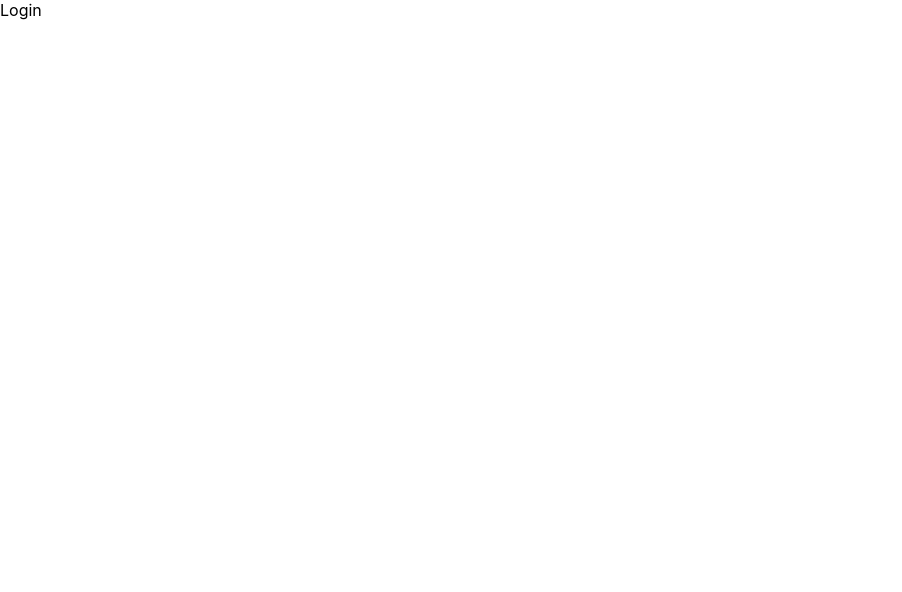
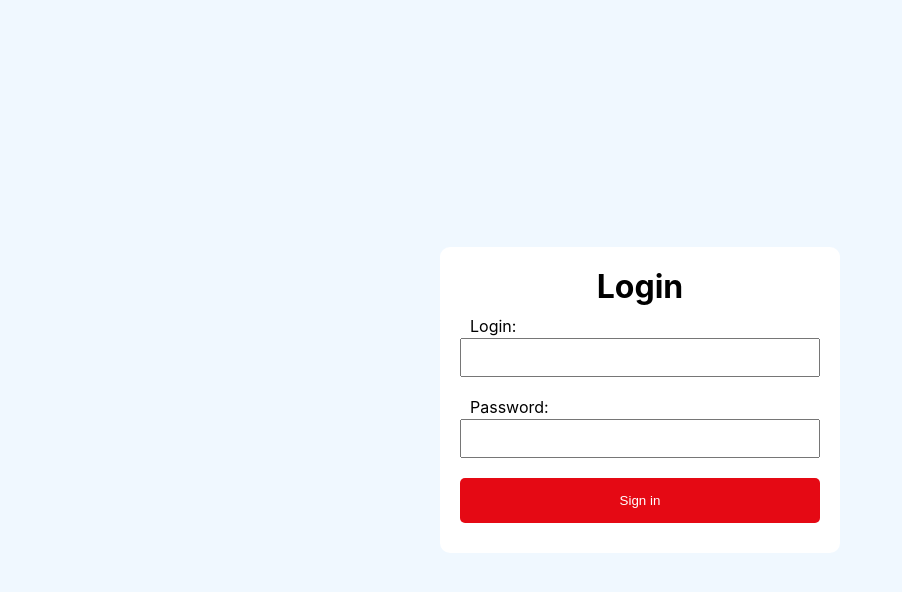
Before and after one commit to ViacheslavRudenko/Table_task, a React (Create React App) app: page /login in a window 1280 px wide. Shown: the top 592 px of the page, without its empty margins (0-902 px from the left). Built offline with nearby package versions, Linux system fonts and the light colour scheme.

Commit message:
add custom Form

```diff
--- /dev/null
+++ b/src/Components/Form/Form.tsx
@@ -0,0 +1,55 @@
+import { ChangeEvent, FC, FormEvent } from "react";
+import CustomInput from "./Input";
+import "./index.css";
+import { FormDataTypes } from "./types";
+
+const CustomForm: FC<CustomFormProps> = ({
+  formValue,
+  setFormValue,
+  title,
+  formData,
+}) => {
+  const handleChange = (e: ChangeEvent<HTMLInputElement>) => {
+    const { name, value } = e.target;
+    setFormValue({
+      ...formValue,
+      [name]: value,
+    });
+  };
+
+  const handleSubmit = (e: FormEvent<HTMLFormElement>) => {
+    e.preventDefault();
+    console.log("Form data submitted:", formValue);
+  };
+
+  return (
+    <div className="form-container">
+      <h1>{title}</h1>
+      <form onSubmit={handleSubmit}>
+        {formData.map((data: FormDataTypes) => (
+          <CustomInput
+            key={data.name}
+            value={formValue[data.name]}
+            handleChange={handleChange}
+            name={data.name}
+            label={data.label}
+            type={data?.type}
+          />
+        ))}
+
+        <div className="form-group">
+          <input type="submit" value="Sign in" />
+        </div>
+      </form>
+    </div>
+  );
+};
+
+export default CustomForm;
+
+type CustomFormProps = {
+  formValue: any;
+  setFormValue: any;
+  title: string;
+  formData: FormDataTypes[];
+};
--- /dev/null
+++ b/src/Components/Form/Input.tsx
@@ -0,0 +1,34 @@
+import { FC, ChangeEvent } from "react";
+import "./index.css";
+import { FormDataType } from "./types";
+
+const CustomInput: FC<CustomInputProps> = ({
+  value,
+  handleChange,
+  name,
+  type = "text",
+  label,
+}) => {
+  return (
+    <div className="form-group">
+      <label>{label}:</label>
+      <input
+        type={type}
+        name={name}
+        value={value}
+        onChange={handleChange}
+        required
+      />
+    </div>
+  );
+};
+
+export default CustomInput;
+
+type CustomInputProps = {
+  value: string;
+  handleChange: (e: ChangeEvent<HTMLInputElement>) => void;
+  name: string;
+  type?: FormDataType;
+  label: string;
+};
--- /dev/null
+++ b/src/Components/Form/index.css
@@ -0,0 +1,39 @@
+.form-container {
+  width: 100%;
+  max-width: 400px;
+  border-radius: 10px;
+  background-color: #fff;
+  position: absolute;
+  top: 50%;
+  left: 50%;
+  transform: translate(-50%, -50%);
+  padding: 20px;
+}
+
+.form-container h1 {
+  text-align: center;
+}
+
+.form-group {
+  padding: 10px 0;
+}
+
+.form-group label {
+  display: block;
+  padding-left: 10px;
+  padding-bottom: 2px;
+}
+
+.form-group input {
+  width: 100%;
+  padding: 10px;
+}
+
+.form-group input[type="submit"] {
+  background: #e50914;
+  color: #fff;
+  border: none;
+  padding: 15px;
+  border-radius: 5px;
+  cursor: pointer;
+}
--- /dev/null
+++ b/src/Components/Form/types.ts
@@ -0,0 +1,7 @@
+export type FormDataTypes = {
+    type?: FormDataType,
+    name: string,
+    label: string,
+}
+
+export type FormDataType = "text" | "password" | "submit" | undefined
--- a/src/Pages/Login/Login.tsx
+++ b/src/Pages/Login/Login.tsx
@@ -1,7 +1,36 @@
-import { ReactElement } from "react";
+import { useState } from "react";
+import "./index.css";
+import CustomForm from "../../Components/Form/Form";
+import { FormDataTypes } from "../../Components/Form/types";
 
-const Login = (): ReactElement => {
-  return <div>Login</div>;
+const Login = () => {
+  const [formValue, setFormValue] = useState({
+    login: "",
+    password: "",
+  });
+
+  return (
+    <div className="login-bg">
+      <CustomForm
+        formValue={formValue}
+        setFormValue={setFormValue}
+        title={"Login"}
+        formData={formData}
+      />
+    </div>
+  );
 };
 
 export default Login;
+
+const formData: FormDataTypes[] = [
+  {
+    name: "login",
+    label: "Login",
+  },
+  {
+    type: "password",
+    name: "password",
+    label: "Password",
+  },
+];
--- a/src/Pages/Login/index.css
+++ b/src/Pages/Login/index.css
@@ -0,0 +1,5 @@
+.login-bg {
+  background-color: aliceblue;
+  width: 100vw;
+  height: 100vh;
+}
--- a/src/Pages/Table/Table.tsx
+++ b/src/Pages/Table/Table.tsx
@@ -1,6 +1,4 @@
-import { ReactElement } from "react";
-
-const Table = (): ReactElement => {
+const Table = () => {
   return <div>Table</div>;
 };
 
--- a/src/index.css
+++ b/src/index.css
@@ -1,13 +1,17 @@
 body {
-  margin: 0;
-  font-family: -apple-system, BlinkMacSystemFont, 'Segoe UI', 'Roboto', 'Oxygen',
-    'Ubuntu', 'Cantarell', 'Fira Sans', 'Droid Sans', 'Helvetica Neue',
+  font-family: -apple-system, BlinkMacSystemFont, "Segoe UI", "Roboto", "Oxygen",
+    "Ubuntu", "Cantarell", "Fira Sans", "Droid Sans", "Helvetica Neue",
     sans-serif;
   -webkit-font-smoothing: antialiased;
   -moz-osx-font-smoothing: grayscale;
 }
+* {
+  padding: 0;
+  margin: 0;
+  box-sizing: border-box;
+}
 
 code {
-  font-family: source-code-pro, Menlo, Monaco, Consolas, 'Courier New',
+  font-family: source-code-pro, Menlo, Monaco, Consolas, "Courier New",
     monospace;
 }
```
